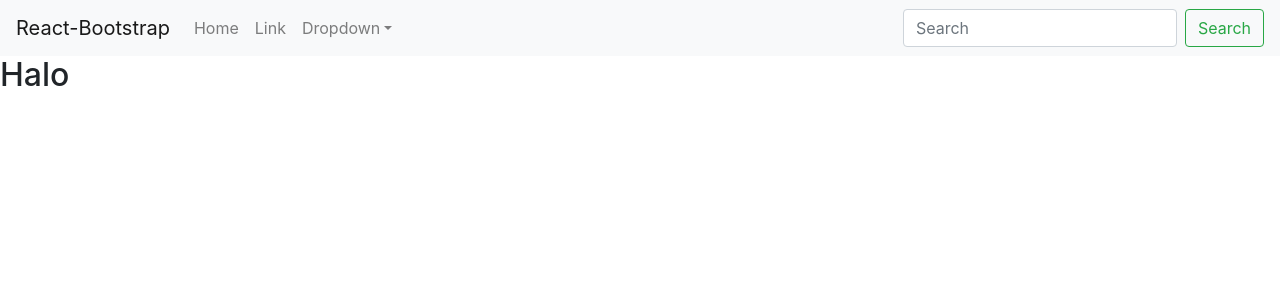
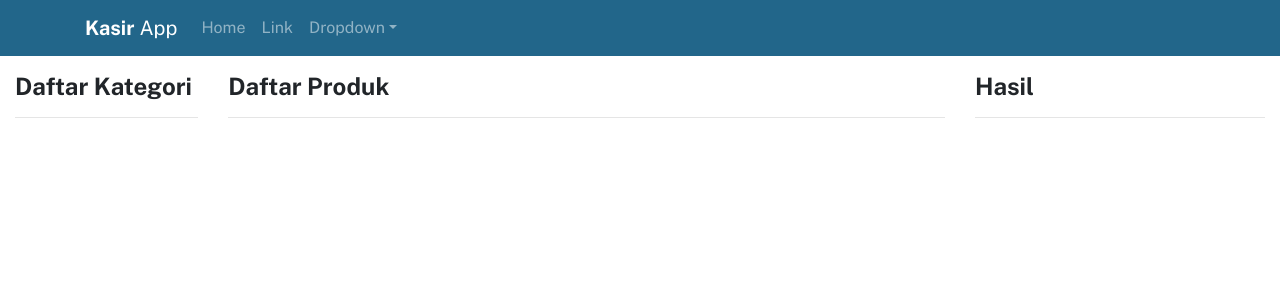
Before and after one commit to itatyaa/tester, a React (Create React App) app: page / in a window 1280 px wide. Shown: the top 300 px of the page. Built offline with nearby package versions, Linux system fonts and the light colour scheme.

Commit message:
Setting Tema, Font, dan Layout

```diff
--- a/public/index.html
+++ b/public/index.html
@@ -15,6 +15,7 @@
       user's mobile device or desktop. See https://developers.google.com/web/fundamentals/web-app-manifest/
     -->
     <link rel="manifest" href="%PUBLIC_URL%/manifest.json" />
+    <link href="https://fonts.googleapis.com/css2?family=Public+Sans:wght@300;400;700&display=swap" rel="stylesheet">
     <!--
       Notice the use of %PUBLIC_URL% in the tags above.
       It will be replaced with the URL of the `public` folder during the build.
--- a/src/App.js
+++ b/src/App.js
@@ -1,11 +1,25 @@
-import React from 'react';
-import NavbarComponent from './components/NavbarComponent';
+import React from "react";
+import { Row, Col, Container } from "react-bootstrap";
+import {Hasil, ListCategories, NavbarComponent } from "./components";
 
 function App() {
   return (
     <div className="App">
       <NavbarComponent />
-      <h2>Halo</h2>
+      <div className="mt-3">
+        <Container fluid>
+          <Row>
+            <ListCategories />
+            <Col>
+              <h4>
+                <strong>Daftar Produk</strong>
+              </h4>
+              <hr />
+            </Col>
+            <Hasil />
+          </Row>
+        </Container>
+      </div>
     </div>
   );
 }
--- /dev/null
+++ b/src/components/Hasil.js
@@ -0,0 +1,15 @@
+import React, { Component } from "react";
+import { Col } from "react-bootstrap";
+
+export default class Hasil extends Component {
+  render() {
+    return (
+      <Col md={3} mt="2">
+        <h4>
+          <strong>Hasil</strong>
+        </h4>
+        <hr />
+      </Col>
+    );
+  }
+}
--- /dev/null
+++ b/src/components/ListCategories.js
@@ -0,0 +1,13 @@
+import React, { Component } from 'react'
+import { Col } from 'react-bootstrap'
+
+export default class ListCategories extends Component {
+    render() {
+        return (
+            <Col md={2} mt="2">
+                <h4><strong>Daftar Kategori</strong></h4>
+                <hr />
+            </Col>
+        )
+    }
+}
--- a/src/components/NavbarComponent.js
+++ b/src/components/NavbarComponent.js
@@ -1,10 +1,11 @@
 import React from "react";
-import {Nav, Navbar, NavDropdown, Form, Button, FormControl } from 'react-bootstrap'
+import {Nav, Navbar, NavDropdown, Container } from 'react-bootstrap'
 
 const NavbarComponent = () => {
   return (
-    <Navbar bg="light" expand="lg">
-      <Navbar.Brand href="#home">React-Bootstrap</Navbar.Brand>
+    <Navbar variant="dark" expand="lg">
+      <Container>
+      <Navbar.Brand href="#home"><strong>Kasir</strong> App</Navbar.Brand>
       <Navbar.Toggle aria-controls="basic-navbar-nav" />
       <Navbar.Collapse id="basic-navbar-nav">
         <Nav className="mr-auto">
@@ -22,11 +23,8 @@ const NavbarComponent = () => {
             </NavDropdown.Item>
           </NavDropdown>
         </Nav>
-        <Form inline>
-          <FormControl type="text" placeholder="Search" className="mr-sm-2" />
-          <Button variant="outline-success">Search</Button>
-        </Form>
       </Navbar.Collapse>
+      </Container>
     </Navbar>
   );
 };
--- /dev/null
+++ b/src/components/index.js
@@ -0,0 +1,5 @@
+import Hasil from './Hasil'
+import ListCategories from './ListCategories'
+import NavbarComponent from './NavbarComponent'
+
+export { Hasil, ListCategories, NavbarComponent }
--- a/src/index.css
+++ b/src/index.css
@@ -1,10 +1,12 @@
 body {
   margin: 0;
-  font-family: -apple-system, BlinkMacSystemFont, 'Segoe UI', 'Roboto', 'Oxygen',
-    'Ubuntu', 'Cantarell', 'Fira Sans', 'Droid Sans', 'Helvetica Neue',
-    sans-serif;
+  font-family: 'Public Sans', sans-serif;
   -webkit-font-smoothing: antialiased;
   -moz-osx-font-smoothing: grayscale;
+}
+
+.navbar {
+  background-color: #22668A;
 }
 
 code {
```
